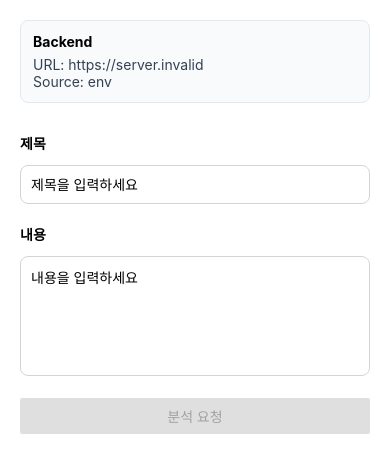
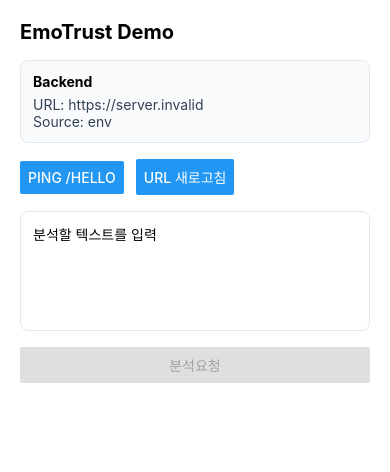
Before and after one commit to seonananana/emotrust-app, a React Native app in the folder frontend/: screen / in a window 390 px wide. Shown: the top 472 px of the page. Built offline with nearby package versions, Linux system fonts and the light colour scheme; no server answers.

Commit message:
Update App.js

```diff
--- a/frontend/App.js
+++ b/frontend/App.js
@@ -1,205 +1,155 @@
-import React, { useState, useEffect, useMemo } from 'react';
+// App.js
+import React, { useEffect, useState, useMemo } from "react";
 import {
   View,
+  Text,
   TextInput,
   Button,
-  Text,
   StyleSheet,
   ScrollView,
-  Platform,
   ActivityIndicator,
   KeyboardAvoidingView,
+  Platform,
   Alert,
-} from 'react-native';
+} from "react-native";
 
-const ENV_API_BASE = process.env.EXPO_PUBLIC_API_BASE_URL || '';      // 배포/고정 도메인
-const ENV_BOOTSTRAP = process.env.EXPO_PUBLIC_BOOTSTRAP_URL || '';    // 개발용: PC-LAN-IP:8000
+// 고정 배포/예약 도메인이 있으면 여기에(예: https://api.example.com)
+const ENV_API_BASE = process.env.EXPO_PUBLIC_API_BASE_URL || "";
+// 부트스트랩(LAN) 주소: 예) http://192.168.0.23:8000
+const ENV_BOOTSTRAP = process.env.EXPO_PUBLIC_BOOTSTRAP_URL || "";
 
-// fetch JSON with timeout
-async function fetchJSON(url, { method = 'GET', headers, body, timeout = 5000 } = {}) {
+// JSON fetch 유틸(타임아웃 지원)
+async function fetchJSON(url, { method = "GET", body, timeout = 4000 } = {}) {
   const controller = new AbortController();
-  const id = setTimeout(() => controller.abort(), timeout);
+  const timer = setTimeout(() => controller.abort(), timeout);
   try {
-    const res = await fetch(url, { method, headers, body, signal: controller.signal });
-    const text = await res.text();
-    let data = null;
-    try { data = JSON.parse(text); } catch { /* 서버가 JSON이 아닐 수도 있어서 raw 유지 */ }
-    return { ok: res.ok, status: res.status, data, raw: text };
+    const res = await fetch(url, {
+      method,
+      headers: { "Content-Type": "application/json" },
+      body: body ? JSON.stringify(body) : undefined,
+      signal: controller.signal,
+    });
+    const data = await res.json().catch(() => ({}));
+    return { ok: res.ok, status: res.status, data };
+  } catch (e) {
+    return { ok: false, status: 0, data: null };
   } finally {
-    clearTimeout(id);
+    clearTimeout(timer);
   }
 }
 
 export default function App() {
-  const [title, setTitle] = useState('');
-  const [content, setContent] = useState('');
+  const [backendURL, setBackendURL] = useState("");
+  const [backendSource, setBackendSource] = useState("-");
+  const [text, setText] = useState("");
+  const [loading, setLoading] = useState(false);
+  const [result, setResult] = useState(null);
 
-  const [result, setResult] = useState(null);
-  const [backendURL, setBackendURL] = useState('');
-  const [backendSource, setBackendSource] = useState(''); // 'env' | 'ngrok' | 'bootstrap'
-  const [bootstrapping, setBootstrapping] = useState(true);
-  const [loading, setLoading] = useState(false);
-
-  // ✅ 초기 Base URL 결정 로직
+  // 1) 고정 주소가 있으면 그걸 사용 -> 2) 부트스트랩으로 /ngrok-url 조회
   useEffect(() => {
-    const initBaseURL = async () => {
-      try {
-        // 1) 고정 도메인(배포) 우선
+    async function bootstrap() {
+      // 1) 고정 도메인(배포/예약 도메인)
       if (ENV_API_BASE) {
-          setBackendURL(ENV_API_BASE.replace(/\/+$/, ''));
-          setBackendSource('env');
+        setBackendURL(ENV_API_BASE.replace(/\/+$/, ""));
+        setBackendSource("env");
         return;
       }
 
-        // 2) 개발용 부트스트랩이 없으면 안내
+      // 2) 부트스트랩(LAN)
       if (!ENV_BOOTSTRAP) {
-          setBackendURL(''); // 버튼 비활성화
-          setBackendSource('');
-          Alert.alert(
-            '설정 필요',
-            'EXPO_PUBLIC_BOOTSTRAP_URL이 설정되지 않았습니다.\n예: http://<PC-LAN-IP>:8000'
-          );
+        setBackendURL("");
+        setBackendSource("none");
+        Alert.alert("환경설정 필요", "EXPO_PUBLIC_BOOTSTRAP_URL을 .env에 설정하세요.");
         return;
       }
+      const bootstrap = ENV_BOOTSTRAP.replace(/\/+$/, "");
+      setBackendURL(bootstrap);
+      setBackendSource("bootstrap");
 
-        const bootstrap = ENV_BOOTSTRAP.replace(/\/+$/, '');
-        // 2-1) 먼저 부트스트랩 주소를 기본으로 설정
-        setBackendURL(bootstrap);
-        setBackendSource('bootstrap');
-
-        // 2-2) 부트스트랩에서 /ngrok-url로 최신 퍼블릭 주소 조회
+      // 2-1) 최신 ngrok/public URL 조회
       const { ok, data } = await fetchJSON(`${bootstrap}/ngrok-url`, { timeout: 3000 });
       if (ok && data?.ngrok_url) {
-          setBackendURL(String(data.ngrok_url).replace(/\/+$/, ''));
-          setBackendSource(data?.source || 'ngrok'); // env|ngrok
-        } // 실패하면 bootstrap을 그대로 사용
-      } catch (e) {
-        // 어떤 에러가 나도 bootstrap 계속 사용
-      } finally {
-        setBootstrapping(false);
+        setBackendURL(String(data.ngrok_url).replace(/\/+$/, ""));
+        setBackendSource(data?.source || "ngrok"); // env | ngrok
       }
-    };
-    initBaseURL();
+    }
+    bootstrap();
   }, []);
 
-  const canSubmit = useMemo(() => {
-    return !!backendURL && !loading && title.trim().length > 0 && content.trim().length > 0;
-  }, [backendURL, loading, title, content]);
+  const disabled = useMemo(() => !backendURL, [backendURL]);
 
-  const handleSubmit = async () => {
-    if (!backendURL) {
-      Alert.alert('백엔드 주소 없음', '백엔드 URL을 아직 가져오지 못했습니다.');
-      return;
-    }
-    if (!title.trim() || !content.trim()) {
-      Alert.alert('입력 필요', '제목과 내용을 모두 입력해주세요.');
-      return;
+  async function onPing() {
+    if (disabled) return;
+    const { ok, status, data } = await fetchJSON(`${backendURL}/hello`, { timeout: 3000 });
+    Alert.alert("Ping", ok ? JSON.stringify(data, null, 2) : `실패(status=${status})`);
   }
 
+  async function onRefreshURL() {
+    if (!ENV_BOOTSTRAP) return Alert.alert("알림", "BOOTSTRAP 주소가 없습니다.");
+    const bootstrap = ENV_BOOTSTRAP.replace(/\/+$/, "");
+    const { ok, data } = await fetchJSON(`${bootstrap}/ngrok-url`, { timeout: 3000 });
+    if (ok && data?.ngrok_url) {
+      setBackendURL(String(data.ngrok_url).replace(/\/+$/, ""));
+      setBackendSource(data?.source || "ngrok");
+    } else {
+      Alert.alert("갱신 실패", "부트스트랩에서 ngrok URL을 가져오지 못했습니다.");
+    }
+  }
+
+  // (예시) 분석 요청 – 기존 백엔드 /analyze 스펙에 맞춰 사용하세요.
+  async function onAnalyze() {
+    if (disabled) return;
     setLoading(true);
     setResult(null);
-
-    const formData = new FormData();
-    formData.append('title', title.trim());
-    formData.append('content', content.trim());
-
     try {
-      const { ok, status, data, raw } = await fetchJSON(`${backendURL}/analyze`, {
-        method: 'POST',
-        body: formData,
-        timeout: 15000,
+      const { ok, status, data } = await fetchJSON(`${backendURL}/analyze`, {
+        method: "POST",
+        body: { text },
+        timeout: 10000,
       });
-
-      if (!ok) {
-        setResult({
-          error: `서버 오류 (HTTP ${status})`,
-          raw_response: typeof raw === 'string' ? raw.slice(0, 500) : JSON.stringify(data)?.slice(0, 500),
-        });
-        return;
-      }
-
-      // 안전을 위해 키 존재 확인
-      if (data?.emotion_score == null || data?.truth_score == null) {
-        setResult({
-          error: '응답 형식이 올바르지 않습니다.',
-          raw_response: JSON.stringify(data)?.slice(0, 500),
-        });
-        return;
-      }
-
-      setResult({
-        emotion_score: data.emotion_score,
-        truth_score: data.truth_score,
-      });
-    } catch (error) {
-      setResult({ error: `요청 실패: ${String(error)}` });
+      if (!ok) throw new Error(`HTTP ${status}`);
+      setResult(data);
+    } catch (e) {
+      Alert.alert("오류", "분석 요청에 실패했습니다.");
     } finally {
       setLoading(false);
     }
-  };
+  }
 
   return (
-    <KeyboardAvoidingView
-      behavior={Platform.select({ ios: 'padding', android: undefined })}
-      style={{ flex: 1 }}
-    >
-      <ScrollView contentContainerStyle={styles.container} keyboardShouldPersistTaps="handled">
-        {/* 상태/디버그 박스 */}
+    <KeyboardAvoidingView style={{ flex: 1 }} behavior={Platform.OS === "ios" ? "padding" : undefined}>
+      <ScrollView contentContainerStyle={styles.container}>
+        <Text style={styles.title}>EmoTrust Demo</Text>
+
+        {/* 디버그 패널 */}
         <View style={styles.debugBox}>
           <Text style={styles.debugTitle}>Backend</Text>
-          <Text selectable style={styles.debugText}>
-            URL: {backendURL || '(없음)'}
-          </Text>
-          <Text style={styles.debugText}>Source: {backendSource || '-'}</Text>
-          {bootstrapping && (
-            <View style={{ flexDirection: 'row', alignItems: 'center', gap: 8 }}>
-              <ActivityIndicator />
-              <Text style={styles.debugText}>주소 확인 중…</Text>
-            </View>
-          )}
+          <Text style={styles.debugText}>URL: {backendURL || "-"}</Text>
+          <Text style={styles.debugText}>Source: {backendSource}</Text>
         </View>
 
-        <Text style={styles.label}>제목</Text>
+        <View style={styles.row}>
+          <Button title="Ping /hello" onPress={onPing} disabled={disabled} />
+          <View style={{ width: 12 }} />
+          <Button title="URL 새로고침" onPress={onRefreshURL} />
+        </View>
+
         <TextInput
           style={styles.input}
-          value={title}
-          onChangeText={setTitle}
-          placeholder="제목을 입력하세요"
-          autoCapitalize="none"
-          autoCorrect={false}
-        />
-
-        <Text style={styles.label}>내용</Text>
-        <TextInput
-          style={[styles.input, { height: 120 }]}
-          value={content}
-          onChangeText={setContent}
-          placeholder="내용을 입력하세요"
+          placeholder="분석할 텍스트를 입력"
+          value={text}
+          onChangeText={setText}
           multiline
         />
 
-        <View style={{ marginTop: 16 }}>
-          <Button
-            title={loading ? '분석 중…' : '분석 요청'}
-            onPress={handleSubmit}
-            disabled={!canSubmit}
-          />
-        </View>
+        <Button title="분석요청" onPress={onAnalyze} disabled={disabled || loading || !text.trim()} />
 
-        {result && result.emotion_score != null && result.truth_score != null && (
+        {loading && <ActivityIndicator style={{ marginTop: 16 }} />}
+
+        {result && (
           <View style={styles.resultBox}>
-            <Text style={styles.resultTitle}>📊 분석 결과</Text>
-            <Text>감정 점수: {result.emotion_score}</Text>
-            <Text>진정성 점수: {result.truth_score}</Text>
-          </View>
-        )}
-
-        {result?.error && (
-          <View style={[styles.resultBox, { backgroundColor: '#ffe6e6', borderColor: '#ffcccc' }]}>
-            <Text style={{ color: '#b00020', fontWeight: '600' }}>{result.error}</Text>
-            {result.raw_response && (
-              <Text style={{ marginTop: 8, color: '#333' }}>{result.raw_response}</Text>
-            )}
+            <Text style={styles.resultTitle}>결과</Text>
+            <Text selectable style={styles.resultText}>{JSON.stringify(result, null, 2)}</Text>
           </View>
         )}
       </ScrollView>
@@ -208,48 +158,33 @@ export default function App() {
 }
 
 const styles = StyleSheet.create({
-  container: {
-    padding: 20,
-    gap: 6,
-  },
-  label: {
-    fontWeight: '600',
-    marginTop: 14,
-    marginBottom: 6,
-  },
+  container: { padding: 20, gap: 16 },
+  title: { fontSize: 20, fontWeight: "700" },
+  row: { flexDirection: "row", alignItems: "center" },
   input: {
+    minHeight: 120,
     borderWidth: 1,
-    borderColor: '#d4d4d8',
-    padding: 10,
+    borderColor: "#e2e8f0",
     borderRadius: 8,
-    backgroundColor: '#fff',
+    padding: 12,
   },
   resultBox: {
-    marginTop: 24,
-    padding: 16,
-    backgroundColor: '#eef2ff',
-    borderRadius: 8,
+    marginTop: 16,
+    padding: 12,
+    backgroundColor: "#f8fafc",
     borderWidth: 1,
-    borderColor: '#c7d2fe',
-    gap: 4,
-  },
-  resultTitle: {
-    fontWeight: '700',
-    marginBottom: 6,
-  },
-  debugBox: {
-    marginBottom: 10,
-    padding: 12,
-    backgroundColor: '#f8fafc',
-    borderWidth: 1,
-    borderColor: '#e2e8f0',
+    borderColor: "#e2e8f0",
     borderRadius: 8,
   },
-  debugTitle: {
-    fontWeight: '700',
-    marginBottom: 6,
+  resultTitle: { fontWeight: "700", marginBottom: 6 },
+  resultText: { color: "#111827" },
+  debugBox: {
+    padding: 12,
+    backgroundColor: "#f8fafc",
+    borderWidth: 1,
+    borderColor: "#e2e8f0",
+    borderRadius: 8,
   },
-  debugText: {
-    color: '#334155',
-  },
+  debugTitle: { fontWeight: "700", marginBottom: 6 },
+  debugText: { color: "#334155" },
 });
```
Lines whose indentation alone changed are shown as unchanged.
